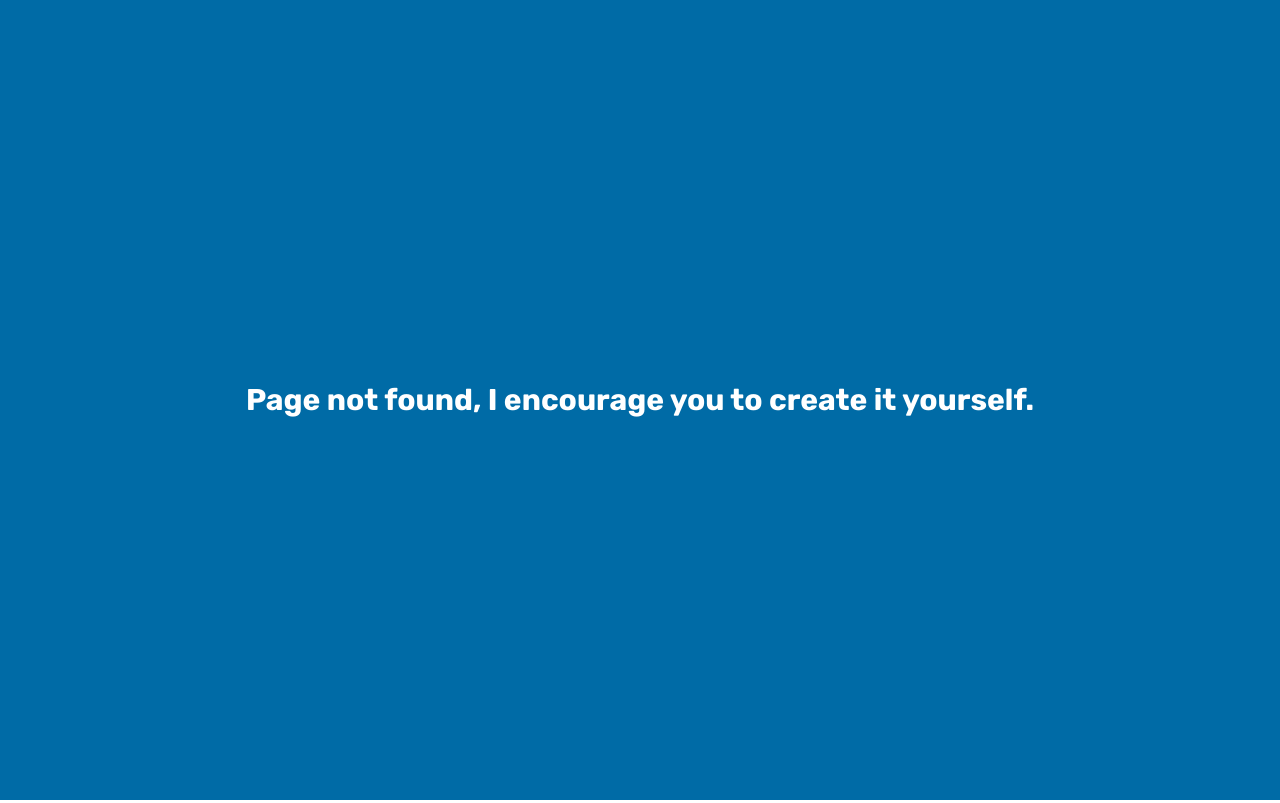
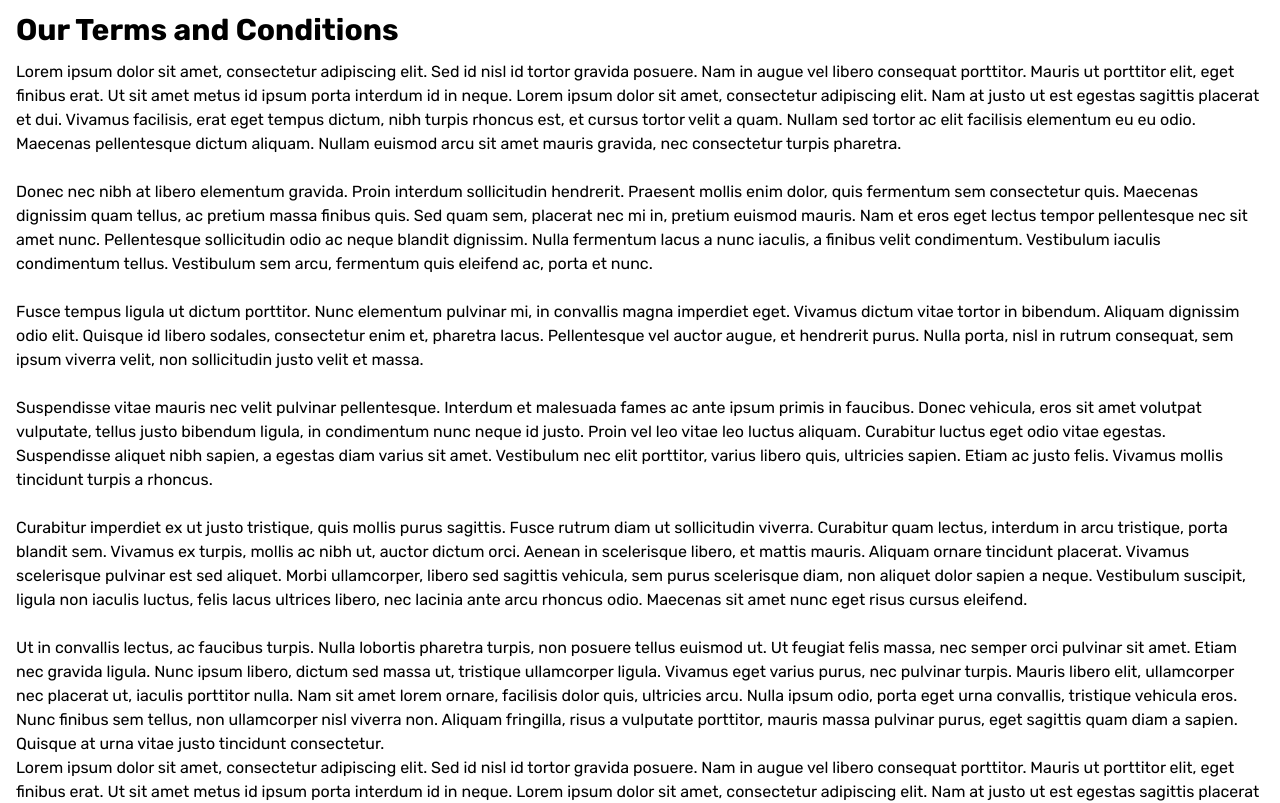
Before and after one commit to andytubeee/Binary-Search, a Next.js app: page /secret-tos in a window 1280 px wide. Before the commit this address had no page. Shown: the top 803 px of the page. Built offline with nearby package versions, Linux system fonts and the light colour scheme.

Commit message:
tos page

```diff
--- a/package.json
+++ b/package.json
@@ -26,8 +26,8 @@
     "sweetalert2": "^11.4.9"
   },
   "devDependencies": {
-    "autoprefixer": "^10.4.4",
-    "eslint": "8.13.0",
+    "autoprefixer": "^10.4.5",
+    "eslint": "8.14.0",
     "eslint-config-next": "12.1.5",
     "postcss": "^8.4.12",
     "tailwindcss": "^3.0.24"
--- a/pages/register.js
+++ b/pages/register.js
@@ -28,6 +28,7 @@ const RegisterSection = ({ router }) => {
     email: '',
     password: '',
     confirmPassword: '',
+    confirmTos: false,
   });
   const onRegisterClick = async () => {
     if (
@@ -52,6 +53,14 @@ const RegisterSection = ({ router }) => {
         icon: 'error',
         title: 'Oops...',
         text: 'Passwords do not match!',
+      });
+    }
+
+    if (newUserInfo.confirmTos === false) {
+      return Swal.fire({
+        icon: 'error',
+        title: 'One more thing...',
+        text: 'You must agree to the Terms of Service!',
       });
     }
 
@@ -150,6 +159,24 @@ const RegisterSection = ({ router }) => {
               })
             }
           />
+          <div className='flex gap-2 items-center'>
+            <input
+              id='tos-cb'
+              type='checkbox'
+              onChange={(e) =>
+                setNewUserInfo({ ...newUserInfo, confirmTos: e.target.value })
+              }
+            />
+            <label htmlFor='tos-cb'>
+              I agree with the{' '}
+              <a
+                className='text-blue-400 cursor-pointer'
+                onClick={() => router.push('/secret-tos')}
+              >
+                terms and conditions
+              </a>
+            </label>
+          </div>
           <button
             className='btn-blue3 flex justify-center items-center mt-1 gap-2'
             onClick={onRegisterClick}
--- /dev/null
+++ b/pages/secret-tos.js
@@ -0,0 +1,79 @@
+import Head from 'next/head';
+import React from 'react';
+
+export default function secretTosPage() {
+  return (
+    <div>
+      <Head>
+        <title>Binary Search - Terms and Conditions</title>
+      </Head>
+      <div className='px-4 pb-4'>
+        <h1 className='font-bold text-3xl my-3'>Our Terms and Conditions</h1>
+        {Array(10)
+          .fill(0)
+          .map((_, i) => (
+            <p key={i}>
+              Lorem ipsum dolor sit amet, consectetur adipiscing elit. Sed id
+              nisl id tortor gravida posuere. Nam in augue vel libero consequat
+              porttitor. Mauris ut porttitor elit, eget finibus erat. Ut sit
+              amet metus id ipsum porta interdum id in neque. Lorem ipsum dolor
+              sit amet, consectetur adipiscing elit. Nam at justo ut est egestas
+              sagittis placerat et dui. Vivamus facilisis, erat eget tempus
+              dictum, nibh turpis rhoncus est, et cursus tortor velit a quam.
+              Nullam sed tortor ac elit facilisis elementum eu eu odio. Maecenas
+              pellentesque dictum aliquam. Nullam euismod arcu sit amet mauris
+              gravida, nec consectetur turpis pharetra. <br /> <br />
+              Donec nec nibh at libero elementum gravida. Proin interdum
+              sollicitudin hendrerit. Praesent mollis enim dolor, quis fermentum
+              sem consectetur quis. Maecenas dignissim quam tellus, ac pretium
+              massa finibus quis. Sed quam sem, placerat nec mi in, pretium
+              euismod mauris. Nam et eros eget lectus tempor pellentesque nec
+              sit amet nunc. Pellentesque sollicitudin odio ac neque blandit
+              dignissim. Nulla fermentum lacus a nunc iaculis, a finibus velit
+              condimentum. Vestibulum iaculis condimentum tellus. Vestibulum sem
+              arcu, fermentum quis eleifend ac, porta et nunc. <br /> <br />{' '}
+              Fusce tempus ligula ut dictum porttitor. Nunc elementum pulvinar
+              mi, in convallis magna imperdiet eget. Vivamus dictum vitae tortor
+              in bibendum. Aliquam dignissim odio elit. Quisque id libero
+              sodales, consectetur enim et, pharetra lacus. Pellentesque vel
+              auctor augue, et hendrerit purus. Nulla porta, nisl in rutrum
+              consequat, sem ipsum viverra velit, non sollicitudin justo velit
+              et massa.
+              <br /> <br /> Suspendisse vitae mauris nec velit pulvinar
+              pellentesque. Interdum et malesuada fames ac ante ipsum primis in
+              faucibus. Donec vehicula, eros sit amet volutpat vulputate, tellus
+              justo bibendum ligula, in condimentum nunc neque id justo. Proin
+              vel leo vitae leo luctus aliquam. Curabitur luctus eget odio vitae
+              egestas. Suspendisse aliquet nibh sapien, a egestas diam varius
+              sit amet. Vestibulum nec elit porttitor, varius libero quis,
+              ultricies sapien. Etiam ac justo felis. Vivamus mollis tincidunt
+              turpis a rhoncus. <br /> <br /> Curabitur imperdiet ex ut justo
+              tristique, quis mollis purus sagittis. Fusce rutrum diam ut
+              sollicitudin viverra. Curabitur quam lectus, interdum in arcu
+              tristique, porta blandit sem. Vivamus ex turpis, mollis ac nibh
+              ut, auctor dictum orci. Aenean in scelerisque libero, et mattis
+              mauris. Aliquam ornare tincidunt placerat. Vivamus scelerisque
+              pulvinar est sed aliquet. Morbi ullamcorper, libero sed sagittis
+              vehicula, sem purus scelerisque diam, non aliquet dolor sapien a
+              neque. Vestibulum suscipit, ligula non iaculis luctus, felis lacus
+              ultrices libero, nec lacinia ante arcu rhoncus odio. Maecenas sit
+              amet nunc eget risus cursus eleifend. <br /> <br /> Ut in
+              convallis lectus, ac faucibus turpis. Nulla lobortis pharetra
+              turpis, non posuere tellus euismod ut. Ut feugiat felis massa, nec
+              semper orci pulvinar sit amet. Etiam nec gravida ligula. Nunc
+              ipsum libero, dictum sed massa ut, tristique ullamcorper ligula.
+              Vivamus eget varius purus, nec pulvinar turpis. Mauris libero
+              elit, ullamcorper nec placerat ut, iaculis porttitor nulla. Nam
+              sit amet lorem ornare, facilisis dolor quis, ultricies arcu. Nulla
+              ipsum odio, porta eget urna convallis, tristique vehicula eros.
+              Nunc finibus sem tellus, non ullamcorper nisl viverra non. Aliquam
+              fringilla, risus a vulputate porttitor, mauris massa pulvinar
+              purus, eget sagittis quam diam a sapien. Quisque at urna vitae
+              justo tincidunt consectetur.
+            </p>
+          ))}
+        <br /> <p>We will sell all of your data</p>
+      </div>
+    </div>
+  );
+}
```
Also changed, not shown: 1 other file (tests, documents, lock files or other folders).
